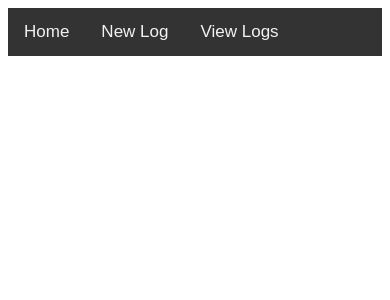
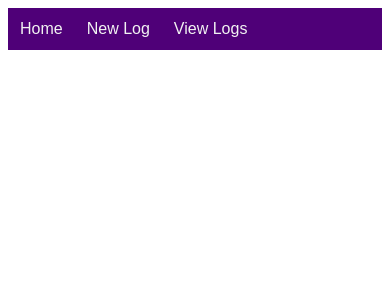
Before and after one commit to FRCTeam4069/frc-scouting, a PHP site: page /view_logs/index.html in a window 390 px wide. Shown: the top 300 px of the page. Run offline with PHP 8.4, Linux system fonts and the light colour scheme.

Commit message:
Made it look much better on mobile devices

```diff
--- a/html/common/main.css
+++ b/html/common/main.css
@@ -1,12 +1,16 @@
 /* Set the fonts and padding for the entirety of the pages except the top navigation bar */
 div#main {
-    padding: 5px;
+    padding: 10px;
     font-family: sans-serif;
+    width: 90%;
+    margin: auto;
 }
 
-/* Collapse table borders into a single border */
+/* Collapse table borders into a single border
+   and allow tables to expand and fill their entire div */
 table {
     border-collapse: collapse;
+    width: 100%;
 }
 
 /* Use a moderately thick black line for tables */
@@ -22,16 +26,15 @@ th, td {
 
 /* Make the first row of a table a different color */
 tr:first-child {
-    color: white;
-    background-color: #4f0078;
+    background-color: yellow;
 }
 
-/* Set a minimum width for table columns */
-td {
-    width: 150px;
+/* Use a light yellow background in every other table row */
+tr:nth-child(even) {
+    background-color: lightyellow;
 }
 
-/* Use a very light gray background in every other table row */
-tr:nth-child(even) {
-    background-color: #f2f2f2;
+/* Text fields should fill their entire space */
+input {
+    width: 100%;
 }
--- a/html/common/navigation.css
+++ b/html/common/navigation.css
@@ -1,6 +1,6 @@
 /* Add a black background color to the top navigation */
 .topnav {
-    background-color: #333;
+    background-color: #4f0078;
     overflow: hidden;
 }
 
@@ -10,20 +10,14 @@
     display: block;
     color: #f2f2f2;
     text-align: center;
-    padding: 14px 16px;
+    padding: 12px;
     text-decoration: none;
-    font-size: 17px;
+    font-size: 16px;
     font-family: sans-serif;
 }
 
 /* Change the color of links on hover */
 .topnav a:hover {
-    background-color: #ddd;
+    background-color: yellow;
     color: black;
 }
-
-/* Add a color to the active/current link */
-.topnav a.active {
-    background-color: #4CAF50;
-    color: white;
-}
```
